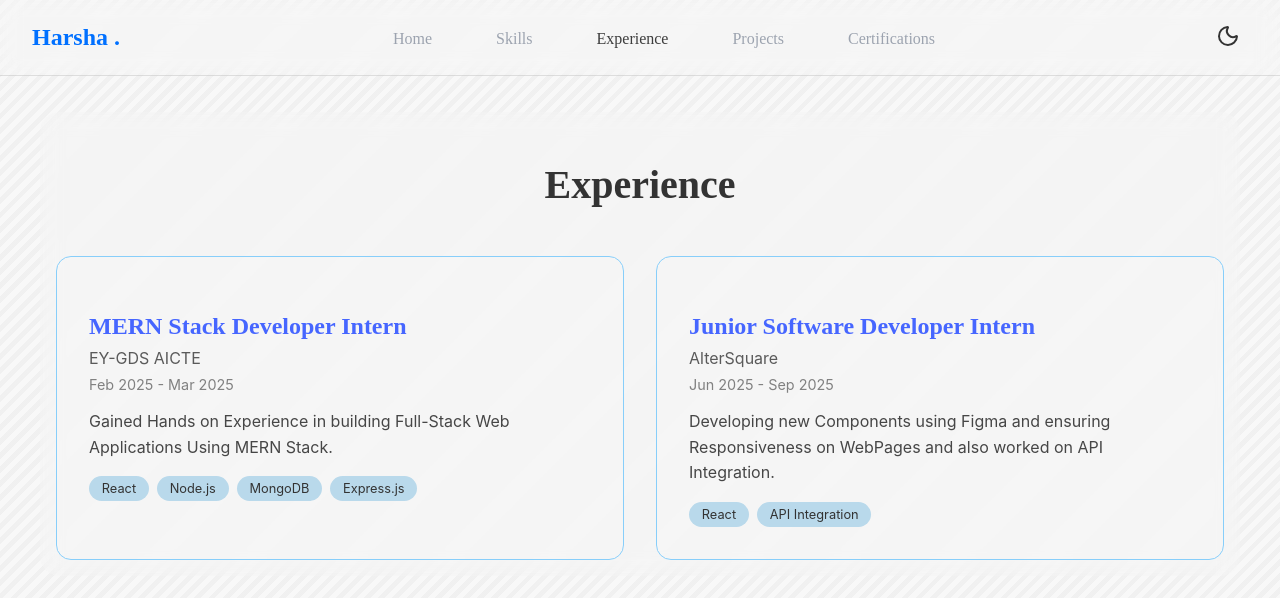
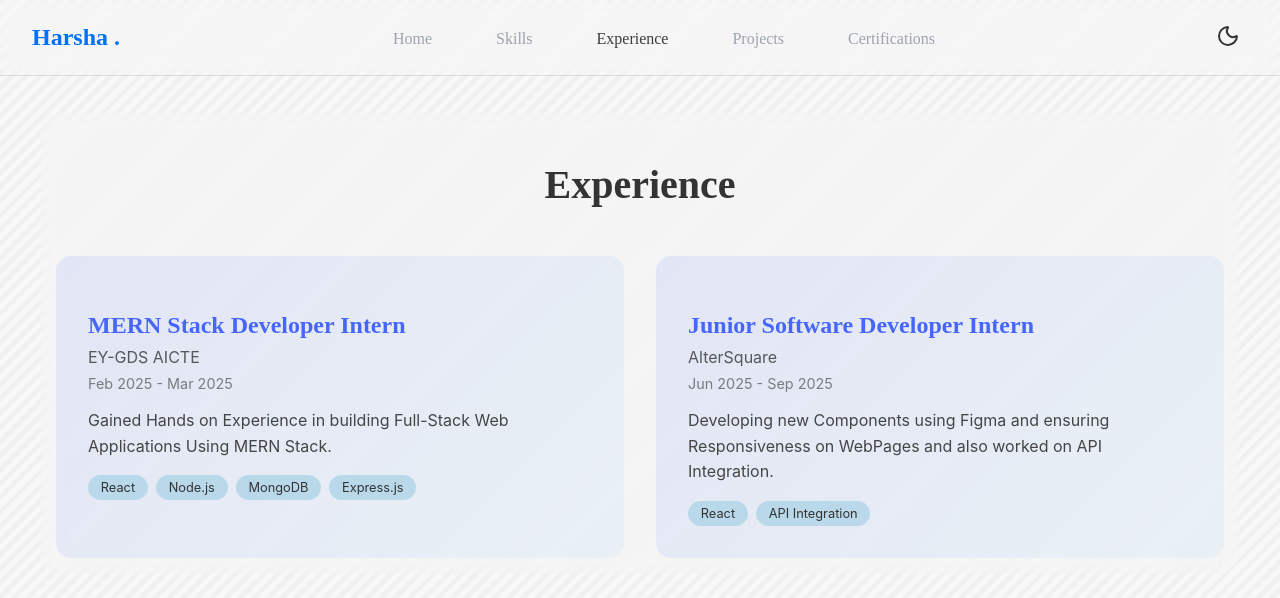
Before and after one commit to HarshaVelpumadugu/Portfolio, a React (Vite) app in the folder frontend/: page /experience in a window 1280 px wide. Shown: the top 598 px of the page. Built offline with nearby package versions, Linux system fonts and the light colour scheme; a web font is replaced by a local one.

Commit message:
Changed some Styles

```diff
--- a/frontend/src/components/Certifications/Certifications.css
+++ b/frontend/src/components/Certifications/Certifications.css
@@ -1,5 +1,5 @@
 .certificate-section-content {
-  background: rgba(255, 255, 255, 0.02);
+  background: rgba(255, 255, 255, 0.08);
   border-radius: 20px;
   padding: 1rem;
   backdrop-filter: blur(10px);
@@ -15,7 +15,7 @@
 .certificate-cards-grid {
   display: grid;
   grid-template-columns: repeat(auto-fit, minmax(300px, 1fr));
-  gap: 1rem;
+  gap: 1.5rem;
   margin-top: 1rem;
 }
 
@@ -24,7 +24,6 @@
   backdrop-filter: blur(10px);
   border-radius: 15px;
   padding: 1rem;
-  border: 1px solid #87cefa;
   transition: all 0.3s ease;
   position: relative;
   overflow: hidden;
--- a/frontend/src/components/Experience/Experience.css
+++ b/frontend/src/components/Experience/Experience.css
@@ -20,9 +20,12 @@
 }
 
 .portfolio.light .experience-card {
-  background: rgba(255, 255, 255, 0.1);
+  background: linear-gradient(
+    135deg,
+    rgba(70, 102, 255, 0.1),
+    rgba(135, 206, 250, 0.1)
+  );
   backdrop-filter: blur(10px);
-  border: 1px solid #87cefa;
   border-radius: 15px;
   padding: 2rem;
   transition: all 0.3s ease;
--- a/frontend/src/components/Projects/Projects.css
+++ b/frontend/src/components/Projects/Projects.css
@@ -1,5 +1,5 @@
 .project-section-content {
-  background: rgba(255, 255, 255, 0.02);
+  background: rgba(255, 255, 255, 0.08);
   border-radius: 20px;
   padding: 1rem;
   backdrop-filter: blur(10px);
@@ -15,7 +15,7 @@
 .project-cards-grid {
   display: grid;
   grid-template-columns: repeat(auto-fit, minmax(300px, 1fr));
-  gap: 1rem;
+  gap: 1.5rem;
   margin-top: 1rem;
 }
 
@@ -24,7 +24,6 @@
   backdrop-filter: blur(10px);
   border-radius: 15px;
   padding: 1rem;
-  border: 1px solid #87cefa;
   transition: all 0.3s ease;
   position: relative;
   overflow: hidden;
```
